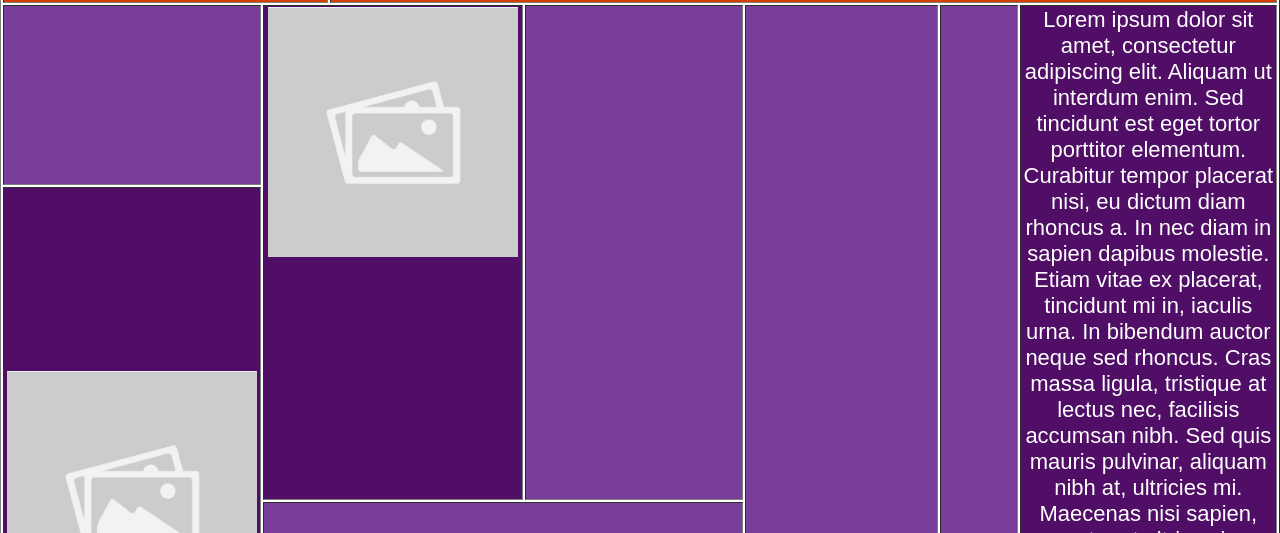
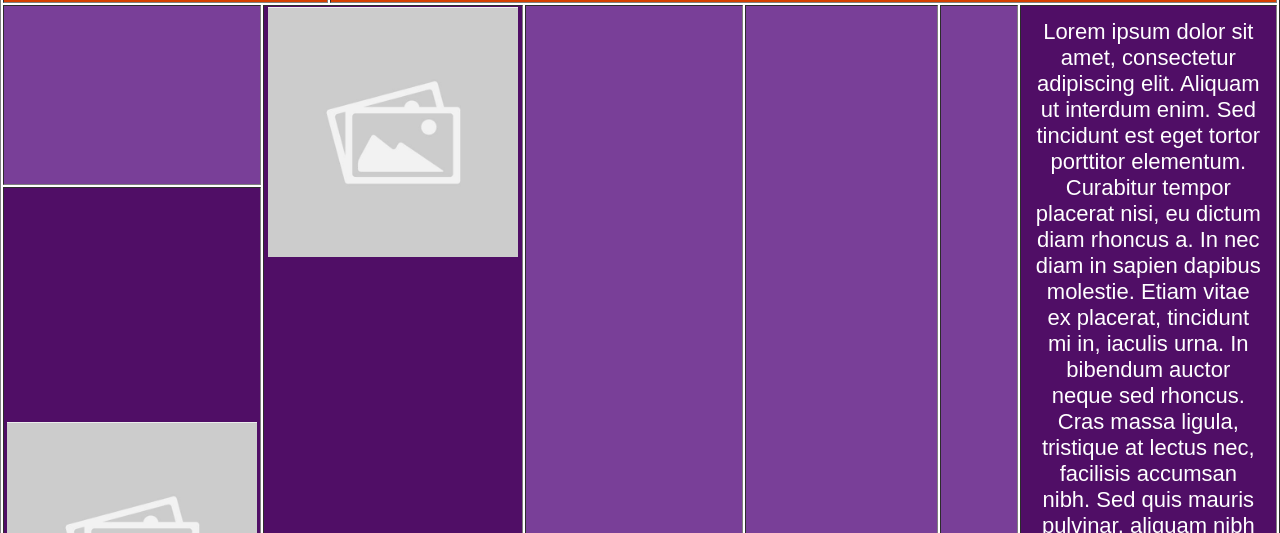
Before and after one commit to Davitows/Simulado-Primeira-Etapa, a plain HTML site: page index.html in a window 1280 px wide. Shown: the part 214-747 px from the top of the page. Drawn offline with Linux system fonts and the light colour scheme.

Commit message:
Update style.css

```diff
--- a/style.css
+++ b/style.css
@@ -12,7 +12,7 @@ height: 100vh;}
 
 .preto {background-color: rgb(212 64 1); text-align: right;}
 .preto1 {background-color: rgb(212 64 1); }
-.cor6 {text-align: center; font-size: 22px; font-family: sans-serif; color: rgb(255, 255, 255);}
+.cor6 {text-align: center; font-size: 22px; font-family: sans-serif; color: rgb(255, 255, 255); padding: 1%;}
 .cor7 {text-align: center; background-color: rgb(80 14 102);}
 .cor2 {vertical-align: top; text-align: center; background-color: rgb(80 14 102);}
 .cor1 {background-color: rgb(121 63 152);}
```
